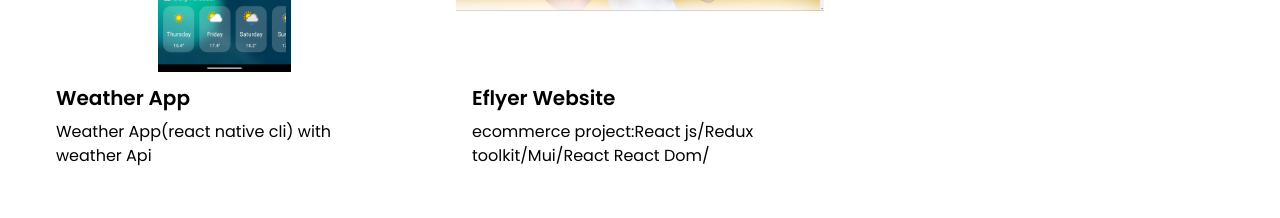
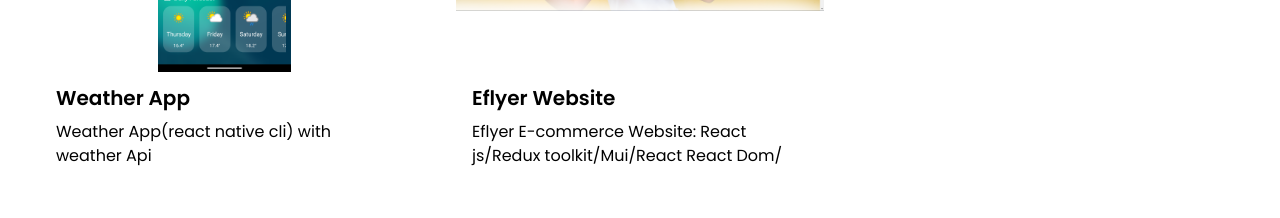
Before and after one commit to Moustafa-Elsayed/personal-portfolio, a Next.js app: page / in a window 1280 px wide. Shown: the part 4380-4598 px from the top of the page. Built offline with nearby package versions, Linux system fonts and the light colour scheme.

Commit message:
add items

```diff
--- a/src/components/projects/ProjectSection.jsx
+++ b/src/components/projects/ProjectSection.jsx
@@ -75,7 +75,7 @@ const projectsData = [
   {
     id: 7,
     title: "Eflyer Website",
-    description: "ecommerce project:React js/Redux toolkit/Mui/React React Dom/",
+    description: "Eflyer E-commerce  Website: React js/Redux toolkit/Mui/React React Dom/",
     image: "/images/eflyer.png",
     tag: ["All", "Web"],
     gitUrl: "https://github.com/Moustafa-Elsayed/eflyer",
```
